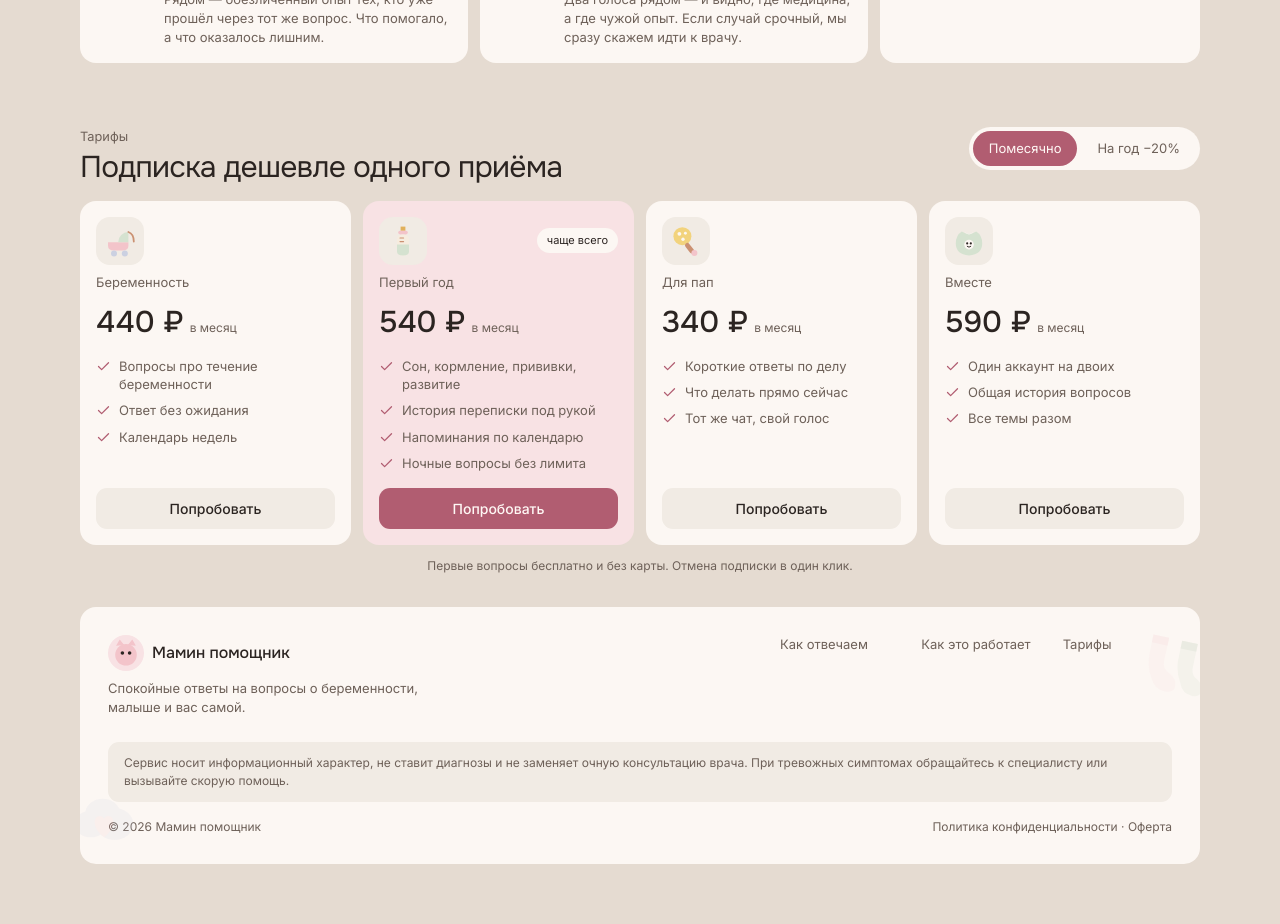
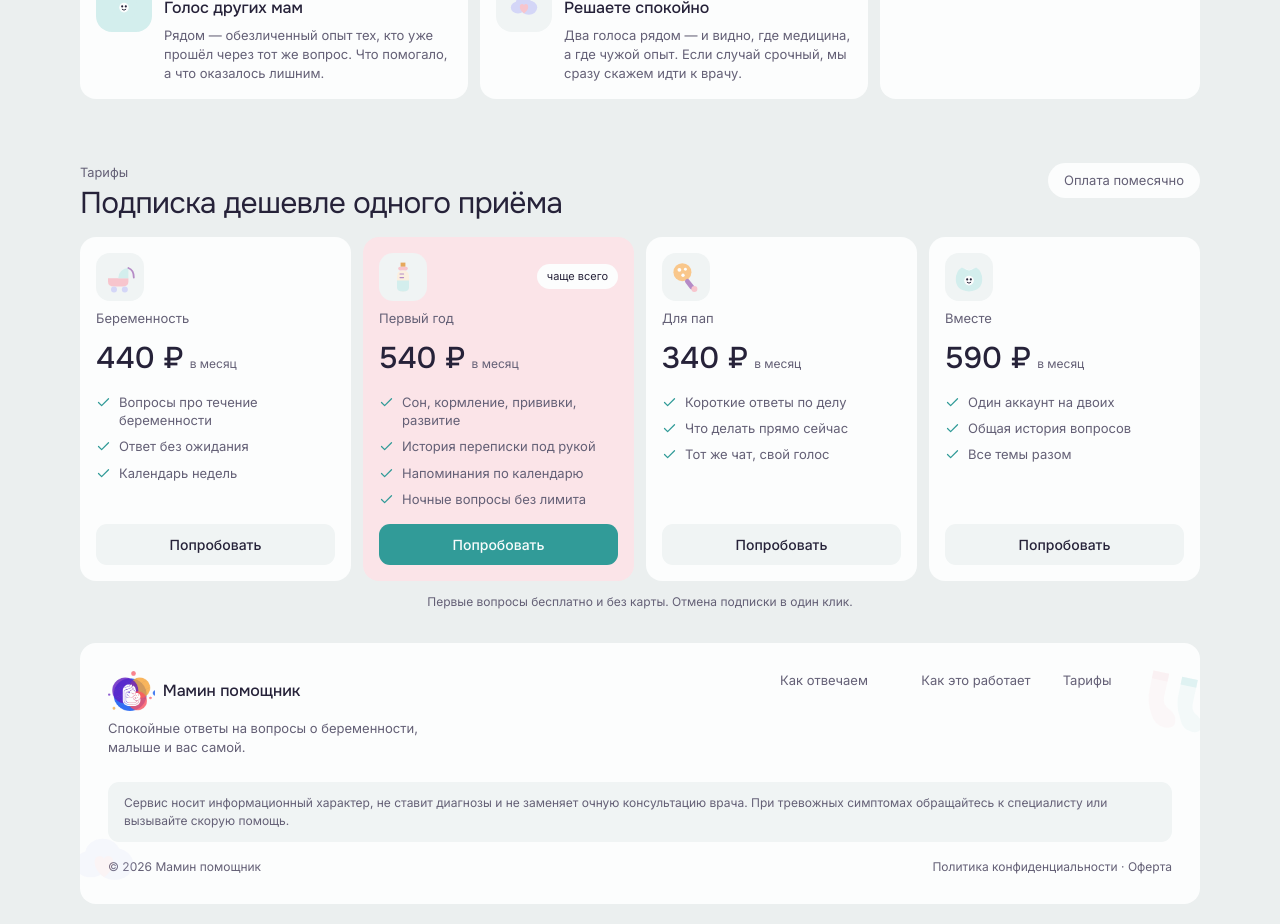
Before and after one commit to Scorboc/mama-helper-landing, a React (Vite) app: page / in a window 1280 px wide. Shown: the part 1340-2264 px from the top of the page. Before the commit the page ends 2224 px from the top, so only its background shows below. Built offline with nearby package versions, Linux system fonts and the light colour scheme.

Commit message:
[FEAT] Добавил логотип и переделал дизайн

```diff
--- a/src/components/Footer.tsx
+++ b/src/components/Footer.tsx
@@ -1,4 +1,3 @@
-import { AvatarCritter } from '@/components/Critters';
 import { HeartCloud, Socks } from '@/components/BabyIcons';
 
 const Footer = () => (
@@ -9,7 +8,7 @@ const Footer = () => (
       <div className="relative flex flex-col gap-5 sm:flex-row sm:items-start sm:justify-between">
         <div>
           <div className="flex items-center gap-2">
-            <AvatarCritter variant={0} className="h-9 w-9 overflow-hidden rounded-full" />
+            <img src="/logo-mark.png" alt="Мамин помощник" className="h-10 w-auto" />
             <span className="font-heading text-[16px] font-medium">Мамин помощник</span>
           </div>
           <p className="mt-2 max-w-[320px] text-[13px] leading-[1.5] text-muted-foreground">
--- a/src/components/Header.tsx
+++ b/src/components/Header.tsx
@@ -1,6 +1,5 @@
 import { useState } from 'react';
 import Icon from '@/components/ui/icon';
-import { AvatarCritter } from '@/components/Critters';
 
 const links = [
   { href: '#voices', label: 'Как отвечаем' },
@@ -15,9 +14,7 @@ const Header = () => {
     <header className="sticky top-0 z-50 px-3 pt-3 sm:px-5 sm:pt-5">
       <div className="mx-auto flex max-w-[1120px] items-center justify-between gap-3 rounded-[14px] bg-card/95 px-3 py-2 backdrop-blur">
         <a href="#top" className="flex items-center gap-2">
-          <span className="grid h-9 w-9 place-items-center rounded-[11px] bg-pink-soft">
-            <AvatarCritter variant={0} className="h-7 w-7 rounded-full" />
-          </span>
+          <img src="/logo-mark.png" alt="Мамин помощник" className="h-10 w-auto" />
           <span className="font-heading text-[15px] font-medium">Мамин помощник</span>
         </a>
 
--- a/src/components/Hero.tsx
+++ b/src/components/Hero.tsx
@@ -1,4 +1,4 @@
-import { AvatarCritter, Fox } from '@/components/Critters';
+import { AvatarCritter } from '@/components/Critters';
 import { Bib, Bottle, Pacifier, Rattle, Socks, Stroller } from '@/components/BabyIcons';
 
 const Hero = () => {
@@ -11,9 +11,9 @@ const Hero = () => {
         <Bottle className="pointer-events-none absolute bottom-4 right-10 hidden h-14 w-14 rotate-6 opacity-60 lg:block" />
 
         <div className="relative mx-auto flex max-w-[680px] flex-col items-center text-center">
-          <div className="mb-1 flex items-center gap-2">
+          <div className="mb-1 flex items-center gap-3">
             <Pacifier className="h-9 w-9" />
-            <Fox className="h-12 w-12" />
+            <img src="/logo-mark.png" alt="Мамин помощник" className="h-20 w-auto" />
             <Bib className="h-9 w-9" />
           </div>
           <h1 className="mt-3 font-heading text-[28px] font-normal leading-[1.12] tracking-[-0.02em] sm:text-[38px]">
--- a/src/components/Pricing.tsx
+++ b/src/components/Pricing.tsx
@@ -1,4 +1,3 @@
-import { useState } from 'react';
 import Icon from '@/components/ui/icon';
 import { plans } from '@/data/content';
 import { Bib, Bottle, Rattle, Stroller } from '@/components/BabyIcons';
@@ -11,13 +10,6 @@ const planArt = [
 ];
 
 const Pricing = () => {
-  const [yearly, setYearly] = useState(false);
-
-  const priceOf = (raw: string) => {
-    const value = parseInt(raw, 10);
-    return yearly ? `${Math.round(value * 0.8)} ₽` : raw;
-  };
-
   return (
     <section id="pricing" className="px-3 py-6 sm:px-5 sm:py-8">
       <div className="mx-auto max-w-[1120px]">
@@ -28,24 +20,9 @@ const Pricing = () => {
               Подписка дешевле одного приёма
             </h2>
           </div>
-          <div className="flex items-center gap-1 self-start rounded-full bg-card p-1 text-[13px]">
-            <button
-              onClick={() => setYearly(false)}
-              className={`rounded-full px-4 py-2 transition-colors ${
-                !yearly ? 'bg-primary text-primary-foreground' : 'text-muted-foreground'
-              }`}
-            >
-              Помесячно
-            </button>
-            <button
-              onClick={() => setYearly(true)}
-              className={`rounded-full px-4 py-2 transition-colors ${
-                yearly ? 'bg-primary text-primary-foreground' : 'text-muted-foreground'
-              }`}
-            >
-              На год −20%
-            </button>
-          </div>
+          <span className="self-start rounded-full bg-card px-4 py-2 text-[13px] text-muted-foreground">
+            Оплата помесячно
+          </span>
         </div>
 
         <div className="grid gap-3 sm:grid-cols-2 lg:grid-cols-4">
@@ -64,7 +41,7 @@ const Pricing = () => {
               </div>
               <span className="mt-2 text-[13px] text-muted-foreground">{p.name}</span>
               <div className="mt-2 flex items-baseline gap-1.5">
-                <span className="font-heading text-[30px] font-medium">{priceOf(p.price)}</span>
+                <span className="font-heading text-[30px] font-medium">{p.price}</span>
                 <span className="text-[12px] text-muted-foreground">{p.period}</span>
               </div>
 
--- a/src/index.css
+++ b/src/index.css
@@ -4,46 +4,46 @@
 
 @layer base {
   :root {
-    --background: 30 28% 86%;
-    --foreground: 18 13% 15%;
+    --background: 180 10% 93%;
+    --foreground: 250 25% 18%;
 
-    --card: 30 56% 97%;
-    --card-foreground: 18 13% 15%;
+    --card: 180 25% 99%;
+    --card-foreground: 250 25% 18%;
 
-    --popover: 30 56% 97%;
-    --popover-foreground: 18 13% 15%;
+    --popover: 180 25% 99%;
+    --popover-foreground: 250 25% 18%;
 
-    --primary: 346 35% 53%;
-    --primary-foreground: 17 100% 98%;
+    --primary: 178 52% 40%;
+    --primary-foreground: 180 40% 98%;
 
-    --secondary: 30 24% 92%;
-    --secondary-foreground: 18 13% 15%;
+    --secondary: 180 16% 95%;
+    --secondary-foreground: 250 25% 18%;
 
-    --muted: 30 24% 92%;
-    --muted-foreground: 22 11% 39%;
+    --muted: 180 16% 95%;
+    --muted-foreground: 250 10% 42%;
 
-    --accent: 346 35% 53%;
-    --accent-foreground: 17 100% 98%;
+    --accent: 254 60% 52%;
+    --accent-foreground: 180 40% 98%;
 
-    --destructive: 0 62% 52%;
-    --destructive-foreground: 17 100% 98%;
+    --destructive: 350 71% 55%;
+    --destructive-foreground: 180 40% 98%;
 
-    --border: 30 20% 88%;
-    --input: 30 20% 88%;
-    --ring: 346 35% 53%;
+    --border: 180 14% 89%;
+    --input: 180 14% 89%;
+    --ring: 178 52% 40%;
 
     --radius: 1rem;
 
-    --mark: 44 82% 72%;
-    --sage: 105 19% 69%;
-    --sage-soft: 103 24% 85%;
-    --pink: 353 65% 86%;
-    --pink-soft: 356 60% 93%;
-    --inner: 32 30% 92%;
-    --gold: 38 69% 62%;
-    --cream: 35 55% 92%;
-    --night: 226 27% 84%;
-    --fur: 21 46% 62%;
+    --mark: 33 90% 76%;
+    --sage: 178 45% 62%;
+    --sage-soft: 178 45% 88%;
+    --pink: 350 75% 87%;
+    --pink-soft: 350 75% 94%;
+    --inner: 180 16% 95%;
+    --gold: 33 73% 63%;
+    --cream: 33 80% 93%;
+    --night: 236 68% 90%;
+    --fur: 283 34% 66%;
 
     --sidebar-background: 0 0% 98%;
 
```
Also changed, not shown: public/logo-mark.png (added).
